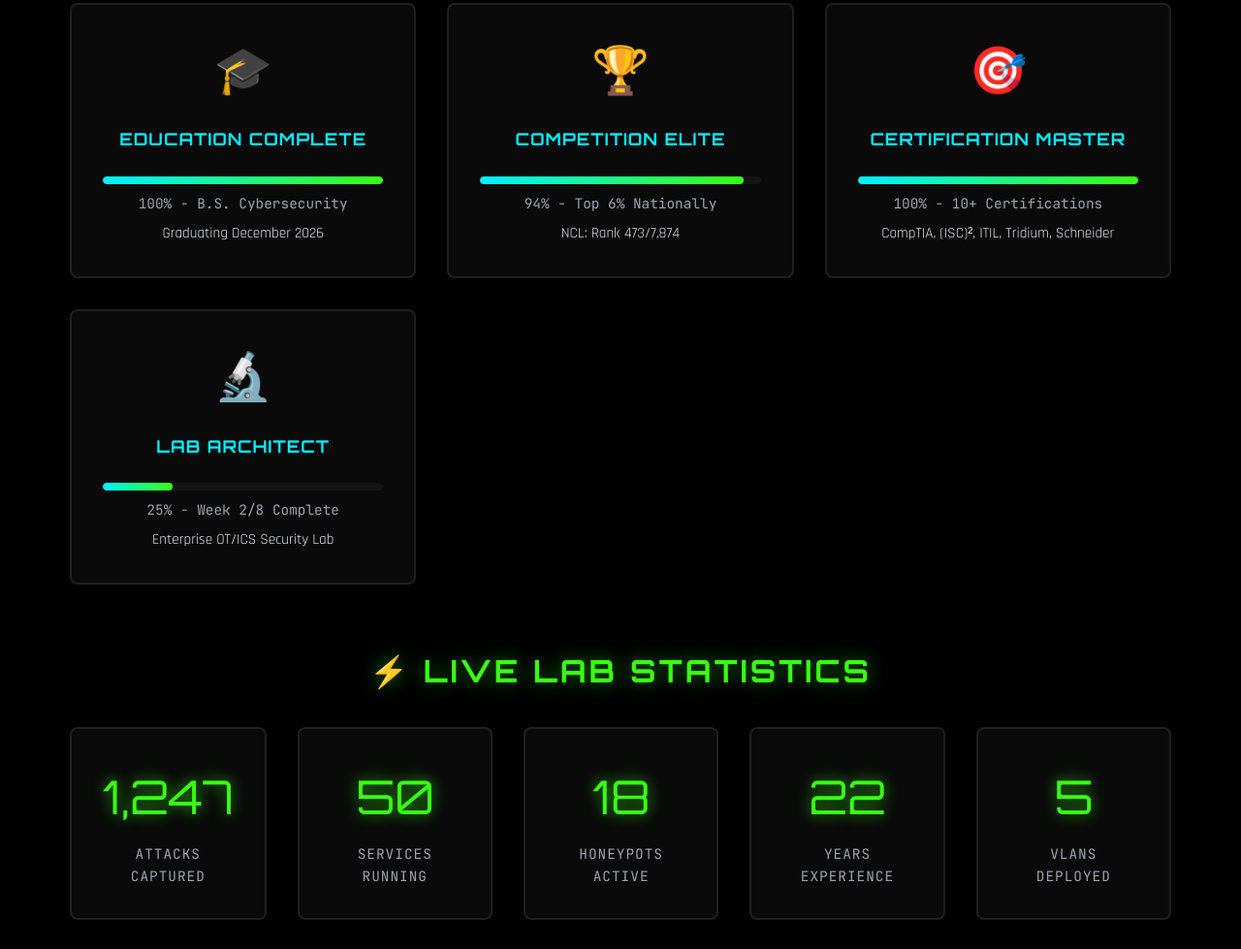
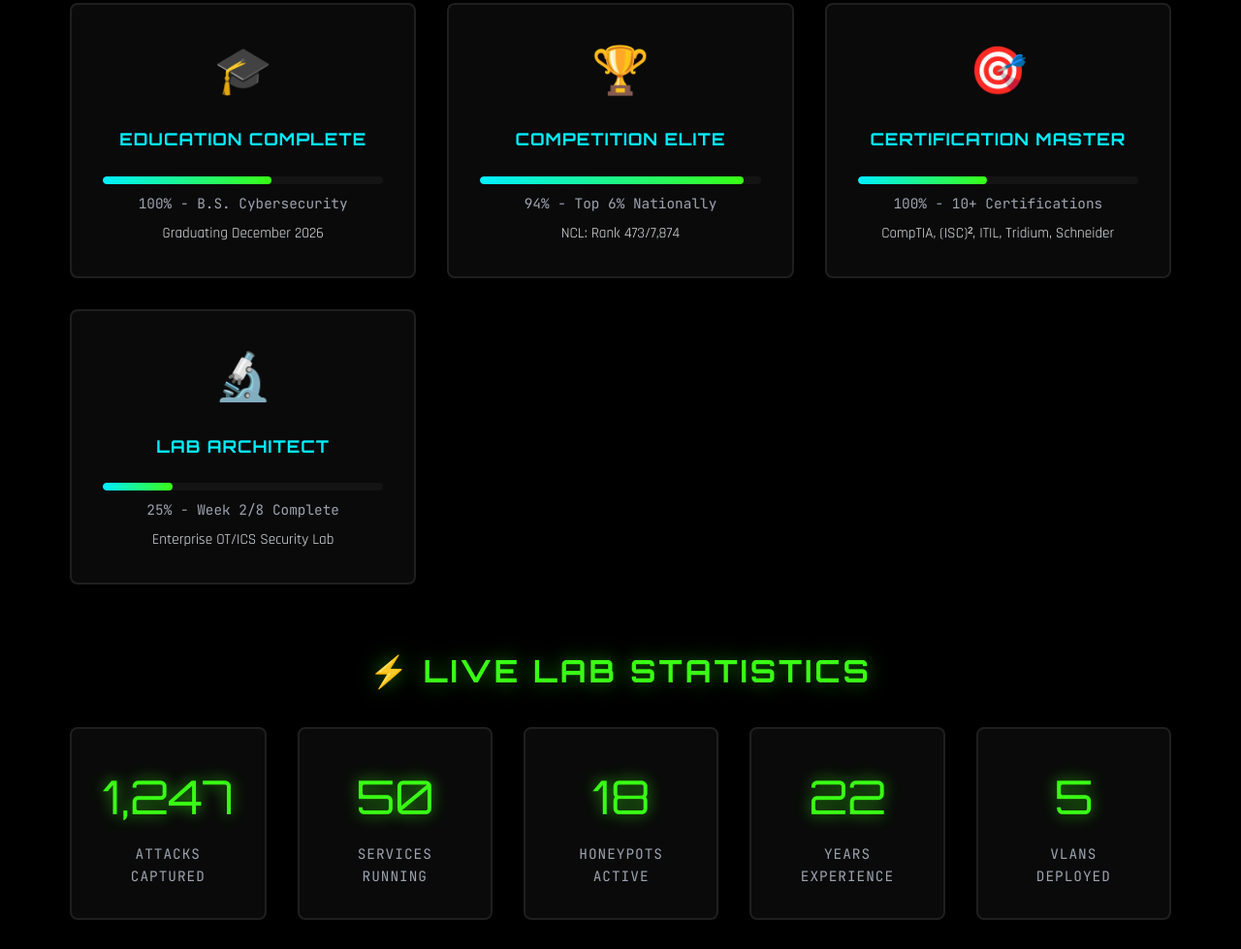
Before and after one commit to cryptocrack4011/CryptoCrack4011.github.io, a plain HTML site: page index.html in a window 1280 px wide. Shown: the part 909-1888 px from the top of the page at 97% size. Drawn offline with Linux system fonts and the light colour scheme.

Commit message:
Update progress fill percentages in achievements

```diff
--- a/index.html
+++ b/index.html
@@ -92,7 +92,7 @@
                     <div class="achievement-icon">🎓</div>
                     <h3>EDUCATION COMPLETE</h3>
                     <div class="progress-bar">
-                        <div class="progress-fill" data-progress="100"></div>
+                        <div class="progress-fill" data-progress="60"></div>
                     </div>
                     <p class="progress-label">100% - B.S. Cybersecurity</p>
                     <p class="achievement-detail">Graduating December 2026</p>
@@ -112,7 +112,7 @@
                     <div class="achievement-icon">🎯</div>
                     <h3>CERTIFICATION MASTER</h3>
                     <div class="progress-bar">
-                        <div class="progress-fill" data-progress="100"></div>
+                        <div class="progress-fill" data-progress="46"></div>
                     </div>
                     <p class="progress-label">100% - 10+ Certifications</p>
                     <p class="achievement-detail">CompTIA, (ISC)², ITIL, Tridium, Schneider</p>
```
